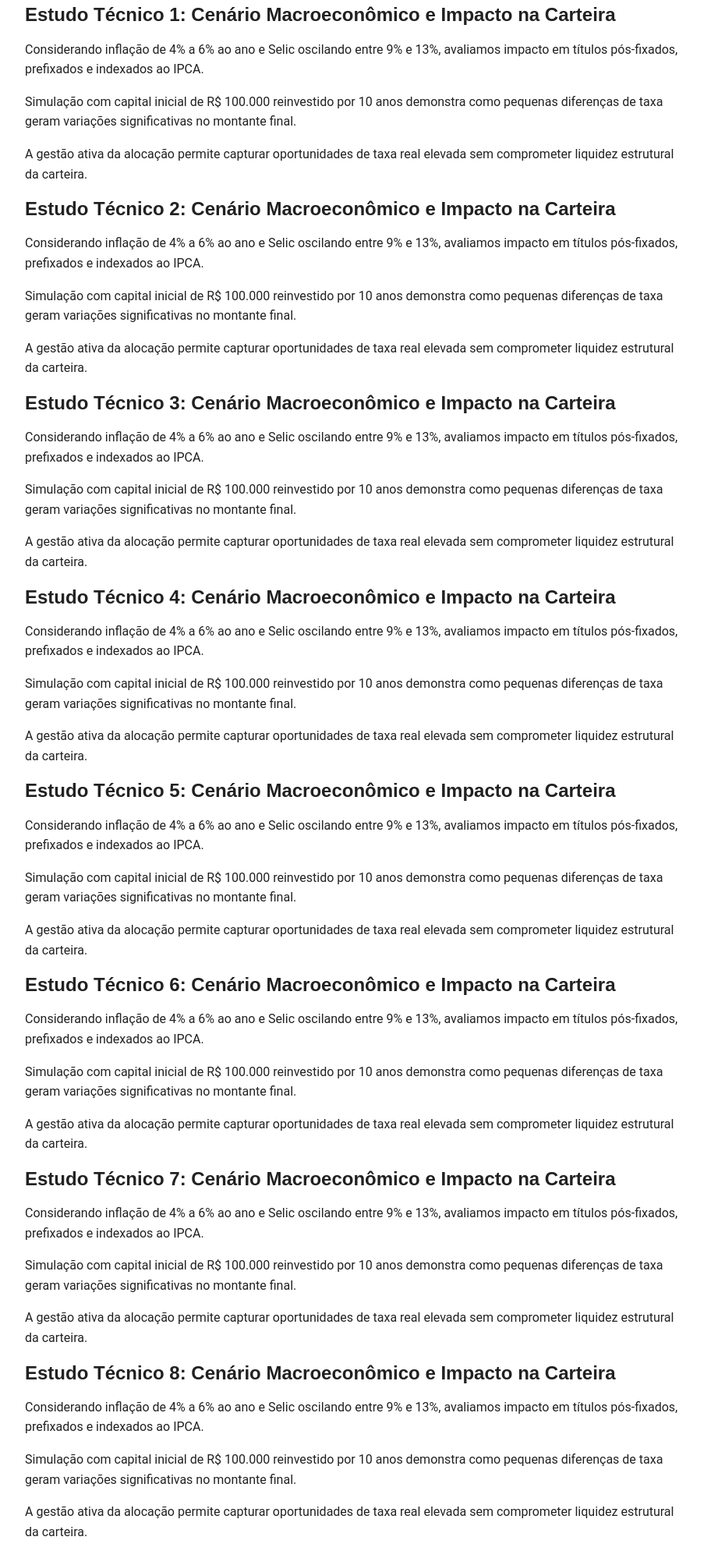
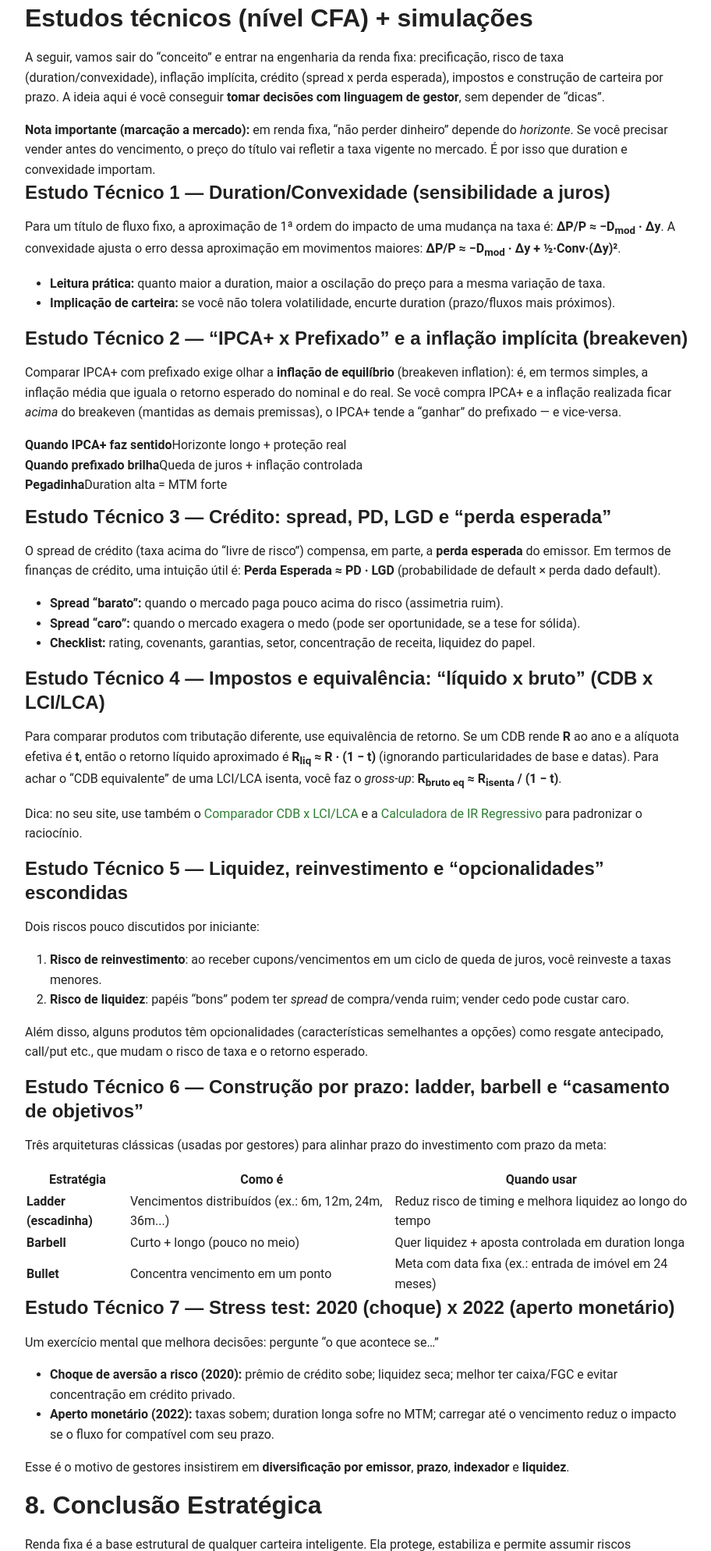
Before and after one commit to cerebromilionario/cerebromilionario, a plain HTML site: page posts/renda-fixa-guia-completo-2026.html in a window 1280 px wide. Shown: the part 1282-3271 px from the top of the page at 78% size, without its empty margins (182-1094 px from the left). Drawn offline with Linux system fonts and the light colour scheme.

Commit message:
Add files via upload

```diff
--- a/posts/renda-fixa-guia-completo-2026.html
+++ b/posts/renda-fixa-guia-completo-2026.html
@@ -96,284 +96,118 @@ Médio prazo: balanceamento entre CDI e IPCA.
 Longo prazo: IPCA+ com juros reais consistentes.
 </p>
 
-<h3>Estudo Técnico 1: Cenário Macroeconômico e Impacto na Carteira</h3>
+
+<h2 id="simulacoes">Estudos técnicos (nível CFA) + simulações</h2>
 <p>
-Considerando inflação de 4% a 6% ao ano e Selic oscilando entre 9% e 13%,
-avaliamos impacto em títulos pós-fixados, prefixados e indexados ao IPCA.
-</p>
-<p>
-Simulação com capital inicial de R$ 100.000 reinvestido por 10 anos demonstra
-como pequenas diferenças de taxa geram variações significativas no montante final.
-</p>
-<p>
-A gestão ativa da alocação permite capturar oportunidades de taxa real elevada
-sem comprometer liquidez estrutural da carteira.
+A seguir, vamos sair do “conceito” e entrar na engenharia da renda fixa: precificação, risco de taxa (duration/convexidade),
+inflação implícita, crédito (spread x perda esperada), impostos e construção de carteira por prazo.
+A ideia aqui é você conseguir <strong>tomar decisões com linguagem de gestor</strong>, sem depender de “dicas”.
 </p>
 
-<h3>Estudo Técnico 2: Cenário Macroeconômico e Impacto na Carteira</h3>
+<div class="callout">
+  <strong>Nota importante (marcação a mercado):</strong>
+  em renda fixa, “não perder dinheiro” depende do <em>horizonte</em>. Se você precisar vender antes do vencimento,
+  o preço do título vai refletir a taxa vigente no mercado. É por isso que duration e convexidade importam.
+</div>
+
+<h3 id="estudo-1">Estudo Técnico 1 — Duration/Convexidade (sensibilidade a juros)</h3>
 <p>
-Considerando inflação de 4% a 6% ao ano e Selic oscilando entre 9% e 13%,
-avaliamos impacto em títulos pós-fixados, prefixados e indexados ao IPCA.
+Para um título de fluxo fixo, a aproximação de 1ª ordem do impacto de uma mudança na taxa é:
+<strong>ΔP/P ≈ −D<sub>mod</sub> · Δy</strong>.
+A convexidade ajusta o erro dessa aproximação em movimentos maiores:
+<strong>ΔP/P ≈ −D<sub>mod</sub> · Δy + ½·Conv·(Δy)²</strong>.
 </p>
+<ul>
+  <li><strong>Leitura prática:</strong> quanto maior a duration, maior a oscilação do preço para a mesma variação de taxa.</li>
+  <li><strong>Implicação de carteira:</strong> se você não tolera volatilidade, encurte duration (prazo/fluxos mais próximos).</li>
+</ul>
+
+<h3 id="estudo-2">Estudo Técnico 2 — “IPCA+ x Prefixado” e a inflação implícita (breakeven)</h3>
 <p>
-Simulação com capital inicial de R$ 100.000 reinvestido por 10 anos demonstra
-como pequenas diferenças de taxa geram variações significativas no montante final.
+Comparar IPCA+ com prefixado exige olhar a <strong>inflação de equilíbrio</strong> (breakeven inflation):
+é, em termos simples, a inflação média que iguala o retorno esperado do nominal e do real.
+Se você compra IPCA+ e a inflação realizada ficar <em>acima</em> do breakeven (mantidas as demais premissas),
+o IPCA+ tende a “ganhar” do prefixado — e vice-versa.
 </p>
+<div class="kpi-grid" style="margin: 12px 0;">
+  <div class="kpi"><strong>Quando IPCA+ faz sentido</strong><span class="muted">Horizonte longo + proteção real</span></div>
+  <div class="kpi"><strong>Quando prefixado brilha</strong><span class="muted">Queda de juros + inflação controlada</span></div>
+  <div class="kpi"><strong>Pegadinha</strong><span class="muted">Duration alta = MTM forte</span></div>
+</div>
+
+<h3 id="estudo-3">Estudo Técnico 3 — Crédito: spread, PD, LGD e “perda esperada”</h3>
 <p>
-A gestão ativa da alocação permite capturar oportunidades de taxa real elevada
-sem comprometer liquidez estrutural da carteira.
+O spread de crédito (taxa acima do “livre de risco”) compensa, em parte, a <strong>perda esperada</strong> do emissor.
+Em termos de finanças de crédito, uma intuição útil é:
+<strong>Perda Esperada ≈ PD · LGD</strong> (probabilidade de default × perda dado default).
+</p>
+<ul>
+  <li><strong>Spread “barato”:</strong> quando o mercado paga pouco acima do risco (assimetria ruim).</li>
+  <li><strong>Spread “caro”:</strong> quando o mercado exagera o medo (pode ser oportunidade, se a tese for sólida).</li>
+  <li><strong>Checklist:</strong> rating, covenants, garantias, setor, concentração de receita, liquidez do papel.</li>
+</ul>
+
+<h3 id="estudo-4">Estudo Técnico 4 — Impostos e equivalência: “líquido x bruto” (CDB x LCI/LCA)</h3>
+<p>
+Para comparar produtos com tributação diferente, use equivalência de retorno.
+Se um CDB rende <strong>R</strong> ao ano e a alíquota efetiva é <strong>t</strong>, então o retorno líquido aproximado é
+<strong>R<sub>liq</sub> ≈ R · (1 − t)</strong> (ignorando particularidades de base e datas).
+Para achar o “CDB equivalente” de uma LCI/LCA isenta, você faz o <em>gross-up</em>:
+<strong>R<sub>bruto eq</sub> ≈ R<sub>isenta</sub> / (1 − t)</strong>.
+</p>
+<p class="muted">
+Dica: no seu site, use também o <a href="/comparador-cdb-lci-lca.html">Comparador CDB x LCI/LCA</a> e a
+<a href="/calculadora-ir-renda-fixa.html">Calculadora de IR Regressivo</a> para padronizar o raciocínio.
 </p>
 
-<h3>Estudo Técnico 3: Cenário Macroeconômico e Impacto na Carteira</h3>
+<h3 id="estudo-5">Estudo Técnico 5 — Liquidez, reinvestimento e “opcionalidades” escondidas</h3>
 <p>
-Considerando inflação de 4% a 6% ao ano e Selic oscilando entre 9% e 13%,
-avaliamos impacto em títulos pós-fixados, prefixados e indexados ao IPCA.
+Dois riscos pouco discutidos por iniciante:
 </p>
+<ol class="steps">
+  <li><strong>Risco de reinvestimento</strong>: ao receber cupons/vencimentos em um ciclo de queda de juros, você reinveste a taxas menores.</li>
+  <li><strong>Risco de liquidez</strong>: papéis “bons” podem ter <em>spread</em> de compra/venda ruim; vender cedo pode custar caro.</li>
+</ol>
 <p>
-Simulação com capital inicial de R$ 100.000 reinvestido por 10 anos demonstra
-como pequenas diferenças de taxa geram variações significativas no montante final.
-</p>
-<p>
-A gestão ativa da alocação permite capturar oportunidades de taxa real elevada
-sem comprometer liquidez estrutural da carteira.
+Além disso, alguns produtos têm opcionalidades (características semelhantes a opções) como resgate antecipado, call/put etc.,
+que mudam o risco de taxa e o retorno esperado.
 </p>
 
-<h3>Estudo Técnico 4: Cenário Macroeconômico e Impacto na Carteira</h3>
+<h3 id="estudo-6">Estudo Técnico 6 — Construção por prazo: ladder, barbell e “casamento de objetivos”</h3>
 <p>
-Considerando inflação de 4% a 6% ao ano e Selic oscilando entre 9% e 13%,
-avaliamos impacto em títulos pós-fixados, prefixados e indexados ao IPCA.
+Três arquiteturas clássicas (usadas por gestores) para alinhar prazo do investimento com prazo da meta:
 </p>
+<table class="table">
+  <thead><tr><th>Estratégia</th><th>Como é</th><th>Quando usar</th></tr></thead>
+  <tbody>
+    <tr>
+      <td><strong>Ladder (escadinha)</strong></td>
+      <td>Vencimentos distribuídos (ex.: 6m, 12m, 24m, 36m...)</td>
+      <td>Reduz risco de timing e melhora liquidez ao longo do tempo</td>
+    </tr>
+    <tr>
+      <td><strong>Barbell</strong></td>
+      <td>Curto + longo (pouco no meio)</td>
+      <td>Quer liquidez + aposta controlada em duration longa</td>
+    </tr>
+    <tr>
+      <td><strong>Bullet</strong></td>
+      <td>Concentra vencimento em um ponto</td>
+      <td>Meta com data fixa (ex.: entrada de imóvel em 24 meses)</td>
+    </tr>
+  </tbody>
+</table>
+
+<h3 id="estudo-7">Estudo Técnico 7 — Stress test: 2020 (choque) x 2022 (aperto monetário)</h3>
 <p>
-Simulação com capital inicial de R$ 100.000 reinvestido por 10 anos demonstra
-como pequenas diferenças de taxa geram variações significativas no montante final.
+Um exercício mental que melhora decisões: pergunte “o que acontece se…”
 </p>
+<ul>
+  <li><strong>Choque de aversão a risco (2020):</strong> prêmio de crédito sobe; liquidez seca; melhor ter caixa/FGC e evitar concentração em crédito privado.</li>
+  <li><strong>Aperto monetário (2022):</strong> taxas sobem; duration longa sofre no MTM; carregar até o vencimento reduz o impacto se o fluxo for compatível com seu prazo.</li>
+</ul>
 <p>
-A gestão ativa da alocação permite capturar oportunidades de taxa real elevada
-sem comprometer liquidez estrutural da carteira.
-</p>
-
-<h3>Estudo Técnico 5: Cenário Macroeconômico e Impacto na Carteira</h3>
-<p>
-Considerando inflação de 4% a 6% ao ano e Selic oscilando entre 9% e 13%,
-avaliamos impacto em títulos pós-fixados, prefixados e indexados ao IPCA.
-</p>
-<p>
-Simulação com capital inicial de R$ 100.000 reinvestido por 10 anos demonstra
-como pequenas diferenças de taxa geram variações significativas no montante final.
-</p>
-<p>
-A gestão ativa da alocação permite capturar oportunidades de taxa real elevada
-sem comprometer liquidez estrutural da carteira.
-</p>
-
-<h3>Estudo Técnico 6: Cenário Macroeconômico e Impacto na Carteira</h3>
-<p>
-Considerando inflação de 4% a 6% ao ano e Selic oscilando entre 9% e 13%,
-avaliamos impacto em títulos pós-fixados, prefixados e indexados ao IPCA.
-</p>
-<p>
-Simulação com capital inicial de R$ 100.000 reinvestido por 10 anos demonstra
-como pequenas diferenças de taxa geram variações significativas no montante final.
-</p>
-<p>
-A gestão ativa da alocação permite capturar oportunidades de taxa real elevada
-sem comprometer liquidez estrutural da carteira.
-</p>
-
-<h3>Estudo Técnico 7: Cenário Macroeconômico e Impacto na Carteira</h3>
-<p>
-Considerando inflação de 4% a 6% ao ano e Selic oscilando entre 9% e 13%,
-avaliamos impacto em títulos pós-fixados, prefixados e indexados ao IPCA.
-</p>
-<p>
-Simulação com capital inicial de R$ 100.000 reinvestido por 10 anos demonstra
-como pequenas diferenças de taxa geram variações significativas no montante final.
-</p>
-<p>
-A gestão ativa da alocação permite capturar oportunidades de taxa real elevada
-sem comprometer liquidez estrutural da carteira.
-</p>
-
-<h3>Estudo Técnico 8: Cenário Macroeconômico e Impacto na Carteira</h3>
-<p>
-Considerando inflação de 4% a 6% ao ano e Selic oscilando entre 9% e 13%,
-avaliamos impacto em títulos pós-fixados, prefixados e indexados ao IPCA.
-</p>
-<p>
-Simulação com capital inicial de R$ 100.000 reinvestido por 10 anos demonstra
-como pequenas diferenças de taxa geram variações significativas no montante final.
-</p>
-<p>
-A gestão ativa da alocação permite capturar oportunidades de taxa real elevada
-sem comprometer liquidez estrutural da carteira.
-</p>
-
-<h3>Estudo Técnico 9: Cenário Macroeconômico e Impacto na Carteira</h3>
-<p>
-Considerando inflação de 4% a 6% ao ano e Selic oscilando entre 9% e 13%,
-avaliamos impacto em títulos pós-fixados, prefixados e indexados ao IPCA.
-</p>
-<p>
-Simulação com capital inicial de R$ 100.000 reinvestido por 10 anos demonstra
-como pequenas diferenças de taxa geram variações significativas no montante final.
-</p>
-<p>
-A gestão ativa da alocação permite capturar oportunidades de taxa real elevada
-sem comprometer liquidez estrutural da carteira.
-</p>
-
-<h3>Estudo Técnico 10: Cenário Macroeconômico e Impacto na Carteira</h3>
-<p>
-Considerando inflação de 4% a 6% ao ano e Selic oscilando entre 9% e 13%,
-avaliamos impacto em títulos pós-fixados, prefixados e indexados ao IPCA.
-</p>
-<p>
-Simulação com capital inicial de R$ 100.000 reinvestido por 10 anos demonstra
-como pequenas diferenças de taxa geram variações significativas no montante final.
-</p>
-<p>
-A gestão ativa da alocação permite capturar oportunidades de taxa real elevada
-sem comprometer liquidez estrutural da carteira.
-</p>
-
-<h3>Estudo Técnico 11: Cenário Macroeconômico e Impacto na Carteira</h3>
-<p>
-Considerando inflação de 4% a 6% ao ano e Selic oscilando entre 9% e 13%,
-avaliamos impacto em títulos pós-fixados, prefixados e indexados ao IPCA.
-</p>
-<p>
-Simulação com capital inicial de R$ 100.000 reinvestido por 10 anos demonstra
-como pequenas diferenças de taxa geram variações significativas no montante final.
-</p>
-<p>
-A gestão ativa da alocação permite capturar oportunidades de taxa real elevada
-sem comprometer liquidez estrutural da carteira.
-</p>
-
-<h3>Estudo Técnico 12: Cenário Macroeconômico e Impacto na Carteira</h3>
-<p>
-Considerando inflação de 4% a 6% ao ano e Selic oscilando entre 9% e 13%,
-avaliamos impacto em títulos pós-fixados, prefixados e indexados ao IPCA.
-</p>
-<p>
-Simulação com capital inicial de R$ 100.000 reinvestido por 10 anos demonstra
-como pequenas diferenças de taxa geram variações significativas no montante final.
-</p>
-<p>
-A gestão ativa da alocação permite capturar oportunidades de taxa real elevada
-sem comprometer liquidez estrutural da carteira.
-</p>
-
-<h3>Estudo Técnico 13: Cenário Macroeconômico e Impacto na Carteira</h3>
-<p>
-Considerando inflação de 4% a 6% ao ano e Selic oscilando entre 9% e 13%,
-avaliamos impacto em títulos pós-fixados, prefixados e indexados ao IPCA.
-</p>
-<p>
-Simulação com capital inicial de R$ 100.000 reinvestido por 10 anos demonstra
-como pequenas diferenças de taxa geram variações significativas no montante final.
-</p>
-<p>
-A gestão ativa da alocação permite capturar oportunidades de taxa real elevada
-sem comprometer liquidez estrutural da carteira.
-</p>
-
-<h3>Estudo Técnico 14: Cenário Macroeconômico e Impacto na Carteira</h3>
-<p>
-Considerando inflação de 4% a 6% ao ano e Selic oscilando entre 9% e 13%,
-avaliamos impacto em títulos pós-fixados, prefixados e indexados ao IPCA.
-</p>
-<p>
-Simulação com capital inicial de R$ 100.000 reinvestido por 10 anos demonstra
-como pequenas diferenças de taxa geram variações significativas no montante final.
-</p>
-<p>
-A gestão ativa da alocação permite capturar oportunidades de taxa real elevada
-sem comprometer liquidez estrutural da carteira.
-</p>
-
-<h3>Estudo Técnico 15: Cenário Macroeconômico e Impacto na Carteira</h3>
-<p>
-Considerando inflação de 4% a 6% ao ano e Selic oscilando entre 9% e 13%,
-avaliamos impacto em títulos pós-fixados, prefixados e indexados ao IPCA.
-</p>
-<p>
-Simulação com capital inicial de R$ 100.000 reinvestido por 10 anos demonstra
-como pequenas diferenças de taxa geram variações significativas no montante final.
-</p>
-<p>
-A gestão ativa da alocação permite capturar oportunidades de taxa real elevada
-sem comprometer liquidez estrutural da carteira.
-</p>
-
-<h3>Estudo Técnico 16: Cenário Macroeconômico e Impacto na Carteira</h3>
-<p>
-Considerando inflação de 4% a 6% ao ano e Selic oscilando entre 9% e 13%,
-avaliamos impacto em títulos pós-fixados, prefixados e indexados ao IPCA.
-</p>
-<p>
-Simulação com capital inicial de R$ 100.000 reinvestido por 10 anos demonstra
-como pequenas diferenças de taxa geram variações significativas no montante final.
-</p>
-<p>
-A gestão ativa da alocação permite capturar oportunidades de taxa real elevada
-sem comprometer liquidez estrutural da carteira.
-</p>
-
-<h3>Estudo Técnico 17: Cenário Macroeconômico e Impacto na Carteira</h3>
-<p>
-Considerando inflação de 4% a 6% ao ano e Selic oscilando entre 9% e 13%,
-avaliamos impacto em títulos pós-fixados, prefixados e indexados ao IPCA.
-</p>
-<p>
-Simulação com capital inicial de R$ 100.000 reinvestido por 10 anos demonstra
-como pequenas diferenças de taxa geram variações significativas no montante final.
-</p>
-<p>
-A gestão ativa da alocação permite capturar oportunidades de taxa real elevada
-sem comprometer liquidez estrutural da carteira.
-</p>
-
-<h3>Estudo Técnico 18: Cenário Macroeconômico e Impacto na Carteira</h3>
-<p>
-Considerando inflação de 4% a 6% ao ano e Selic oscilando entre 9% e 13%,
-avaliamos impacto em títulos pós-fixados, prefixados e indexados ao IPCA.
-</p>
-<p>
-Simulação com capital inicial de R$ 100.000 reinvestido por 10 anos demonstra
-como pequenas diferenças de taxa geram variações significativas no montante final.
-</p>
-<p>
-A gestão ativa da alocação permite capturar oportunidades de taxa real elevada
-sem comprometer liquidez estrutural da carteira.
-</p>
-
-<h3>Estudo Técnico 19: Cenário Macroeconômico e Impacto na Carteira</h3>
-<p>
-Considerando inflação de 4% a 6% ao ano e Selic oscilando entre 9% e 13%,
-avaliamos impacto em títulos pós-fixados, prefixados e indexados ao IPCA.
-</p>
-<p>
-Simulação com capital inicial de R$ 100.000 reinvestido por 10 anos demonstra
-como pequenas diferenças de taxa geram variações significativas no montante final.
-</p>
-<p>
-A gestão ativa da alocação permite capturar oportunidades de taxa real elevada
-sem comprometer liquidez estrutural da carteira.
-</p>
-
-<h3>Estudo Técnico 20: Cenário Macroeconômico e Impacto na Carteira</h3>
-<p>
-Considerando inflação de 4% a 6% ao ano e Selic oscilando entre 9% e 13%,
-avaliamos impacto em títulos pós-fixados, prefixados e indexados ao IPCA.
-</p>
-<p>
-Simulação com capital inicial de R$ 100.000 reinvestido por 10 anos demonstra
-como pequenas diferenças de taxa geram variações significativas no montante final.
-</p>
-<p>
-A gestão ativa da alocação permite capturar oportunidades de taxa real elevada
-sem comprometer liquidez estrutural da carteira.
+Esse é o motivo de gestores insistirem em <strong>diversificação por emissor</strong>, <strong>prazo</strong>, <strong>indexador</strong> e <strong>liquidez</strong>.
 </p>
 
 <h2 id="conclusao">8. Conclusão Estratégica</h2>
```
